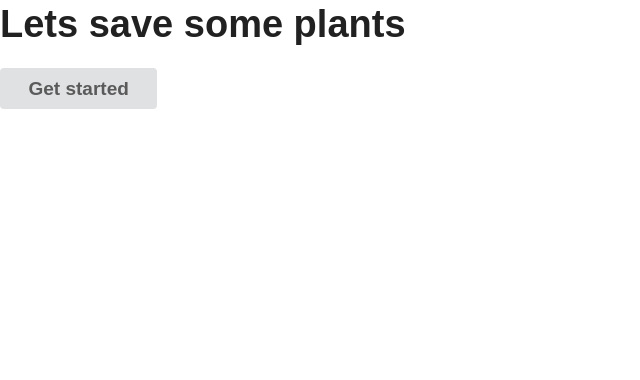
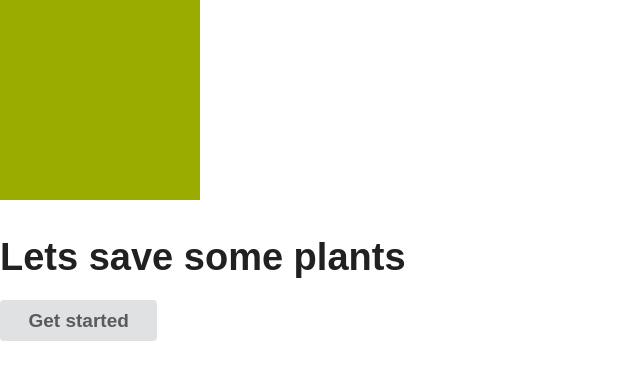
Before and after one commit to carsva/plantapp, a React (Create React App) app: page / in a window 1280 px wide. Shown: the top 380 px of the page, without its empty margins (0-640 px from the left). Built offline with nearby package versions, Linux system fonts and the light colour scheme; a web font is replaced by a local one.

Commit message:
Added global css

```diff
--- a/src/pages/Start.js
+++ b/src/pages/Start.js
@@ -15,6 +15,7 @@ class Start extends Component {
       <AppConsumer>
         {context => (
           <div className="">
+          <div className="test"></div>
             <h1>Lets save some plants</h1>
             <Link to="/home"><button className="ui button">Get started</button></Link>
             {/* <div style={styles}>
--- a/src/semantic/src/definitions/globals/site.less
+++ b/src/semantic/src/definitions/globals/site.less
@@ -8,12 +8,11 @@
  *
  */
 
-
 /*******************************
             Theme
 *******************************/
 
-@type    : 'global';
+@type : 'global';
 @element : 'site';
 
 @import (multiple) '../../theme.config';
@@ -21,6 +20,12 @@
 /*******************************
              Page
 *******************************/
+
+.test {
+  background-color: @plantygreen;
+  width: 200px;
+  height: 200px;
+}
 
 .loadFonts();
 
@@ -95,7 +100,6 @@ h5:last-child {
   margin-bottom: 0em;
 }
 
-
 /*******************************
              Text
 *******************************/
@@ -124,13 +128,11 @@ a:hover {
   text-decoration: @linkHoverUnderline;
 }
 
-
 /*******************************
          Scrollbars
 *******************************/
 
 .addScrollbars() when (@useCustomScrollbars) {
-
   /* Force Simple Scrollbars */
   body ::-webkit-scrollbar {
     -webkit-appearance: none;
```
Also changed, not shown: src/semantic/dist/components/button.css, src/semantic/dist/components/site.css, src/semantic/dist/components/site.min.css, src/semantic/dist/semantic.css, src/semantic/dist/semantic.min.css, 1 other file (tests, documents, lock files or other folders).
